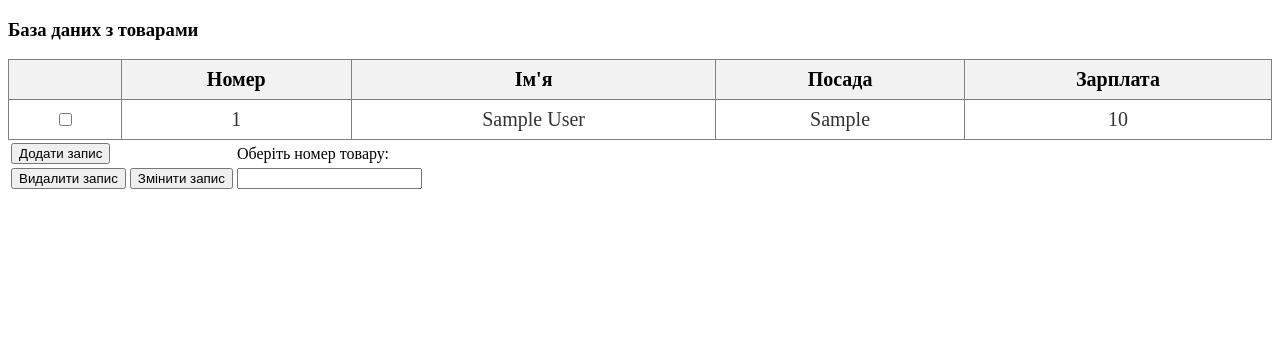
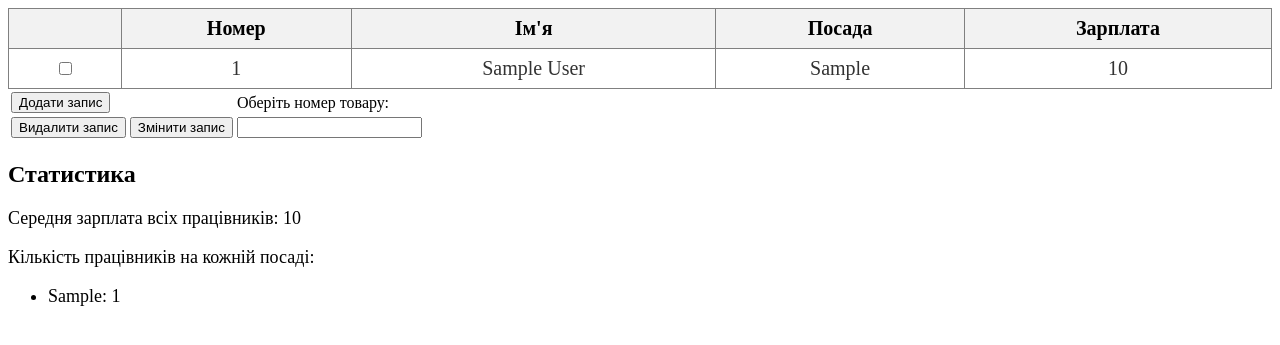
Before and after one commit to VitalikNeznayko/Backend, a PHP site: page / in a window 1280 px wide. Shown: the top 345 px of the page. Run offline with PHP 8.4, Linux system fonts and the light colour scheme; tables that the repository leaves empty or names only in its code hold one stand-in row (values such as "Sample post").

Commit message:
Create new db and add statistics for task3

```diff
--- a/lab5PDO/task3/index.php
+++ b/lab5PDO/task3/index.php
@@ -2,7 +2,7 @@
 session_start();
 require_once('delete.php');
 require_once('change.php');
-$pdo = new PDO('mysql:host=localhost;dbname=lab5;charset=utf8', 'homeuser', '123456');
+$pdo = new PDO('mysql:host=localhost;dbname=company_db;charset=utf8', 'homeuser', '123456');
 $pdo->setAttribute(PDO::ATTR_ERRMODE, PDO::ERRMODE_EXCEPTION);
 
 $sql = "SELECT * FROM employees";
@@ -99,11 +99,14 @@ if ($_SERVER['REQUEST_METHOD'] === "POST") {
             }
 
         }
+
+        .con-statistics {
+            font-size: 18px;
+        }
     </style>
 </head>
 
 <body>
-    <h3>База даних з товарами</h3>
     <form action="" method="POST">
         <table class="bdtable">
             <tr>
@@ -160,7 +163,31 @@ if ($_SERVER['REQUEST_METHOD'] === "POST") {
         </table>
     <?php endif; ?>
     </form>
+    <?php
+    if (!isset($_POST['edit'])) {
+        echo "<h2>Статистика</h2>";
+        echo "<div class='con-statistics'>";
+        $sqlAvgSalary = "SELECT AVG(salary) AS average_salary FROM employees";
+        $sthAvg = $pdo->prepare($sqlAvgSalary);
+        $sthAvg->execute();
+        $avgSalary = $sthAvg->fetch(PDO::FETCH_ASSOC);
 
+        echo "<div>Середня зарплата всіх працівників: " . round($avgSalary['average_salary'], 2) . "</div>";
+
+        $sqlPositionCount = "SELECT position, COUNT(*) AS count FROM employees GROUP BY position";
+        $sthCount = $pdo->prepare($sqlPositionCount);
+        $sthCount->execute();
+        $positionCounts = $sthCount->fetchAll(PDO::FETCH_ASSOC);
+
+        echo "<p>Кількість працівників на кожній посаді:</p>";
+        echo "<ul>";
+        foreach ($positionCounts as $positionCount) {
+            echo "<li>" . $positionCount['position'] . ": " . $positionCount['count'] . "</li>";
+        }
+        echo "</ul>";
+    }
+    ?>
+    </div>
 </body>
 
 </html>
--- a/lab5PDO/task3/insert.php
+++ b/lab5PDO/task3/insert.php
@@ -1,6 +1,6 @@
 <?php
 
-$pdo = new PDO('mysql:host=localhost;dbname=lab5;charset=utf8', 'homeuser', '123456');
+$pdo = new PDO('mysql:host=localhost;dbname=company_db;charset=utf8', 'homeuser', '123456');
 $pdo->setAttribute(PDO::ATTR_ERRMODE, PDO::ERRMODE_EXCEPTION);
 
 $sql = "SELECT * FROM employees";
```
